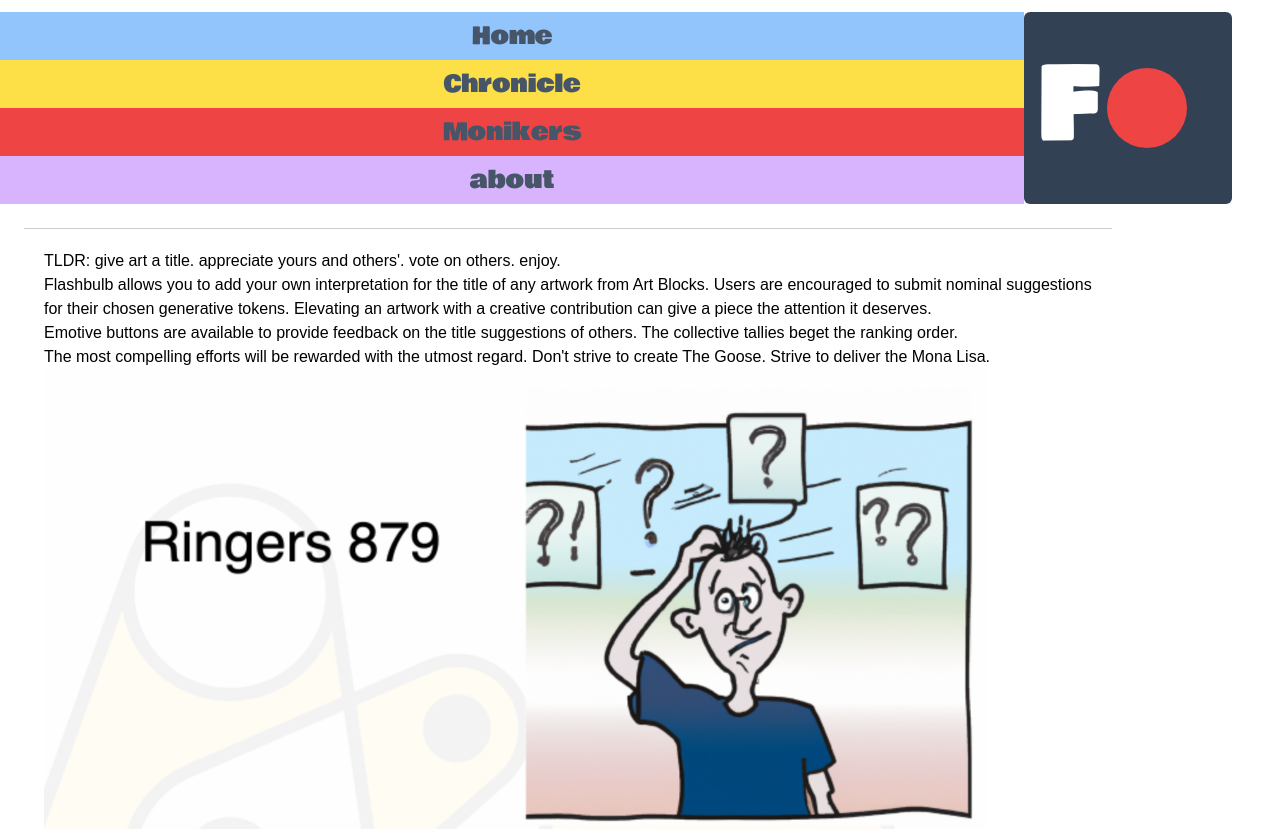
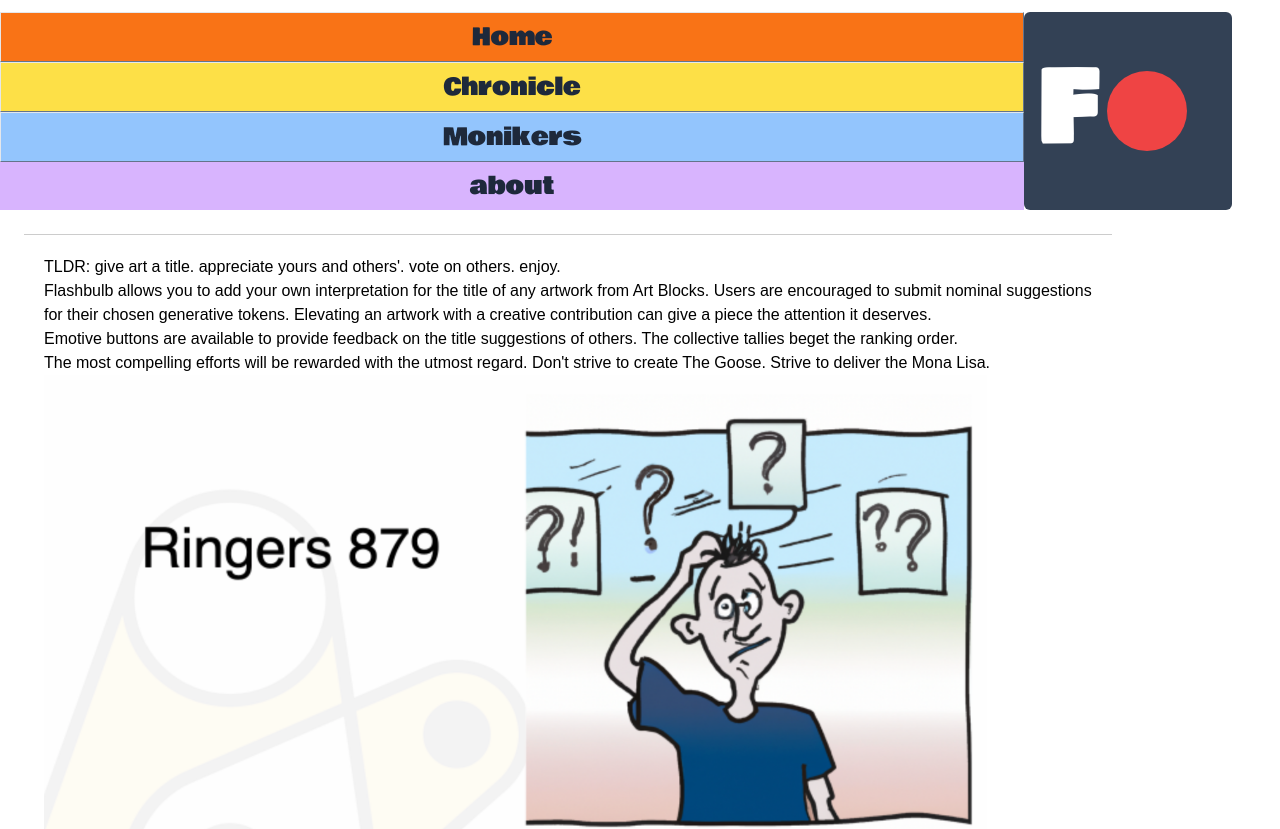
Before and after one commit to gp-xyz/nametest-CMS, a React (Vite) app: page / in a window 1280 px wide. Shown: the top 829 px of the page. Built offline with nearby package versions, Linux system fonts and the light colour scheme; no server answers.

Commit message:
touchups

```diff
--- a/src/App.css
+++ b/src/App.css
@@ -25,7 +25,7 @@
 
 .nav-link {
   font-family: 'Bowlby One', sans-serif;
-  @apply  text-slate-600 block py-2 px-4 text-center text-2xl;
+  @apply  text-slate-800 block py-2 px-4 text-center text-2xl;
 }
 
 .nav-link:hover {
@@ -49,3 +49,6 @@
   font-family: 'Arial', sans-serif;
   @apply p-2 m-1 text-xl bg-blue-100 border-orange-500 border drop-shadow-lg hover:bg-red-50 hover:text-slate-700 hover:drop-shadow-none;
 }
+.menuitem {
+  @apply border-b-slate-500 border-r-slate-500 border;
+}
--- a/src/Components/Exhibit.jsx
+++ b/src/Components/Exhibit.jsx
@@ -5,6 +5,7 @@
   const [authorVotes, setAuthorVotes] = useState(props.authorvotes)
   useEffect(() => {
     setAuthorVotes(props.authorvotes)
+    console.log('we set new author')
 
   }, [props])
   const { listdata } = props
@@ -25,7 +26,7 @@
           <img alt="art" src={"https://media.artblocks.io/" + NameEntry.token + ".png"} />
         </div>
 
-        <div className='bottomthird grid grid-auto-flow-dense grid-cols-2 md:grid-cols-2'>
+        <div className='bottomthird pl-2 grid grid-auto-flow-dense grid-cols-2 md:grid-cols-2'>
           <div className=''>
             <Link className='underline hover:cursor-pointer hover:text-red-400' to={'/project/' + NameEntry.project}>[{NameEntry.project}]</Link> #{NameEntry.number}
             <br />
@@ -34,7 +35,7 @@
           </div>
 
           <div className="pr-5 pb-0">
-            <p>Reaction?</p>
+            <p className='text-sm md:text-lg'>Reaction?</p>
             <div className='flex flex-row'>
               <VoteButton bstyle='grail' tagid={NameEntry.id} author={props.author} callback={updateOpinions} already={authorVotes[NameEntry.id + 'grail']} />
               <VoteButton bstyle='ham' tagid={NameEntry.id} author={props.author} callback={updateOpinions} already={authorVotes[NameEntry.id + 'ham']} />
--- a/src/Components/Nav.jsx
+++ b/src/Components/Nav.jsx
@@ -52,10 +52,10 @@
 
         <ul className="menu">
 
-          <li className="bg-blue-300"><Link className="nav-link" to="/">Home</Link></li>
-          <li className="bg-yellow-300"><Link className="nav-link" to="/posts">Chronicle</Link></li>
-          <li className="bg-red-500"><Link className="nav-link" to="/monikers">Monikers</Link></li>
-          <li className="bg-purple-300"><Link className="nav-link" to="/about">about</Link></li>
+          <li className="bg-orange-500 menuitem"><Link className="nav-link" to="/">Home</Link></li>
+          <li className="bg-yellow-300 menuitem"><Link className="nav-link" to="/posts">Chronicle</Link></li>
+          <li className="bg-blue-300 menuitem"><Link className="nav-link" to="/monikers">Monikers</Link></li>
+          <li className="bg-purple-300 menuitemr"><Link className="nav-link" to="/about">about</Link></li>
 
 
         </ul>
@@ -71,7 +71,7 @@
         </div>
 
       </div>
-
+      <SIWE onSignIn={handleIt} hidden="true" />
 
 
 
--- a/src/Components/SIWE.jsx
+++ b/src/Components/SIWE.jsx
@@ -66,7 +66,7 @@
 
   return (
     <div >
-      {address ? (
+      {/* {address ? (
         // If the user's address is available, show it
         <div className="navelement"><p>Signed: <Link to="/profile">{address.substring(0, 5) + '..'}</Link>
           <button onClick={killAuthor}>Disconnect</button></p></div>
@@ -75,7 +75,7 @@
         <div className="navelement"><p>using&nbsp;anon&nbsp;alias: <Link to="/profile">{username}</Link></p>
           <button onClick={handleSignIn}>Sign in with Ethereum</button><span><QuestionPop /></span></div>
       )}
-      {error && <p>Error: {error}</p>}
+      {error && <p>Error: {error}</p>} */}
 
 
     </div>
--- a/src/Components/VoteButton.jsx
+++ b/src/Components/VoteButton.jsx
@@ -17,6 +17,7 @@
     imgSource = clickedImg[props.bstyle]
   }
   let toggleMe = () => {
+    console.log('tog clicked')
     let postobj = { 'style': props.bstyle, 'tagid': props.tagid, 'author': props.author, 'toggle': "on" }
     if (props.already) {
       postobj['toggle'] = "flip"
@@ -39,9 +40,8 @@
 
   return (
 
-      <button className="p-1 bg-transparent w-32 hover:opacity-80 border-2  border-b-0 border-r-0 m-1 hover:rotate-3">
-        <img className="buttonImage" alt="none" width="auto" src={imgSource} onClick={toggleMe}
-        />
+      <button className="p-1 bg-transparent w-32 hover:opacity-80 border-2  border-t-0 border-l-0 m-1 hover:rotate-3">
+        <img className="buttonImage" alt="none" width="auto" src={imgSource} onClick={toggleMe}/>
 
       </button>
 
```
